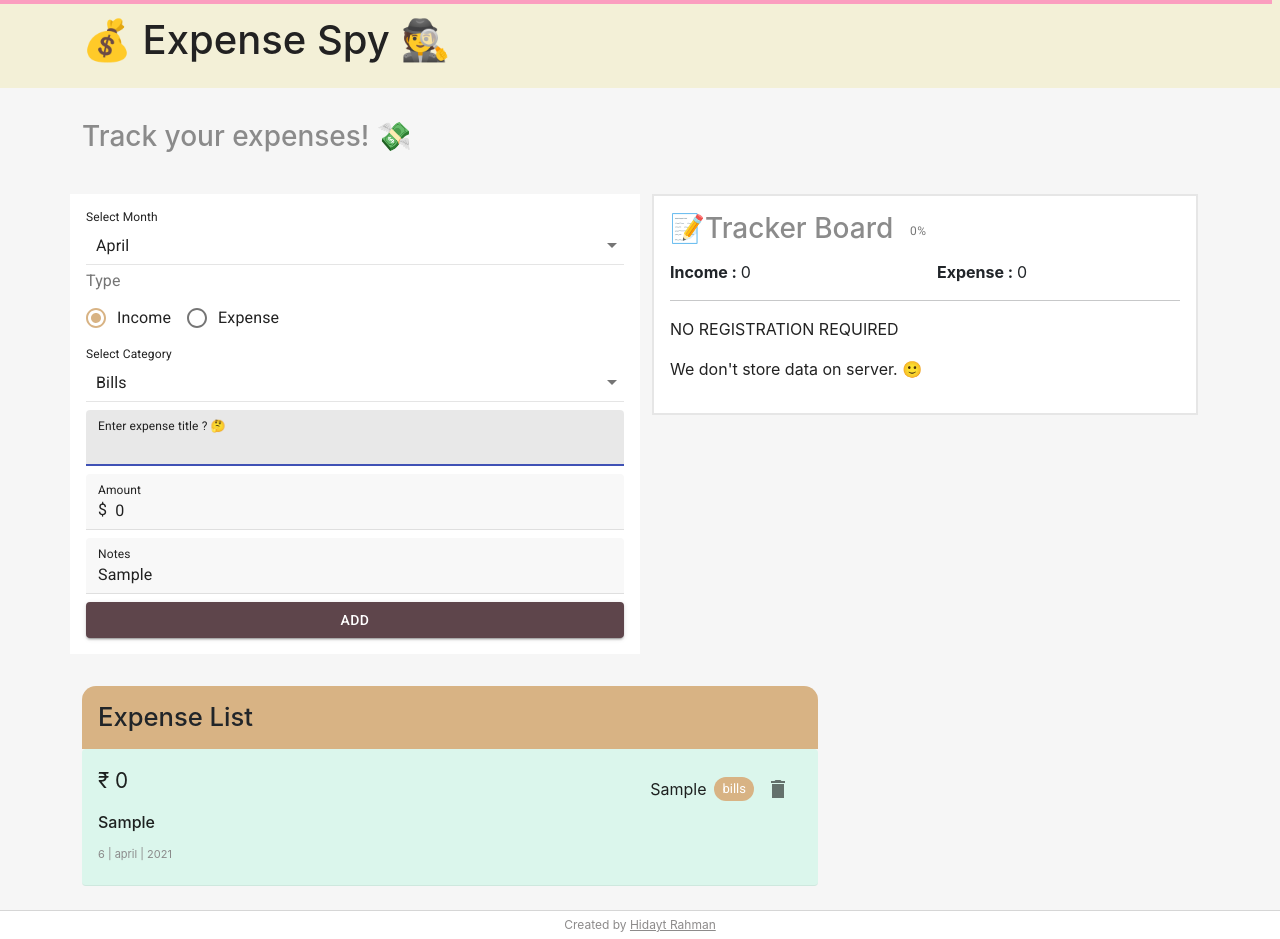
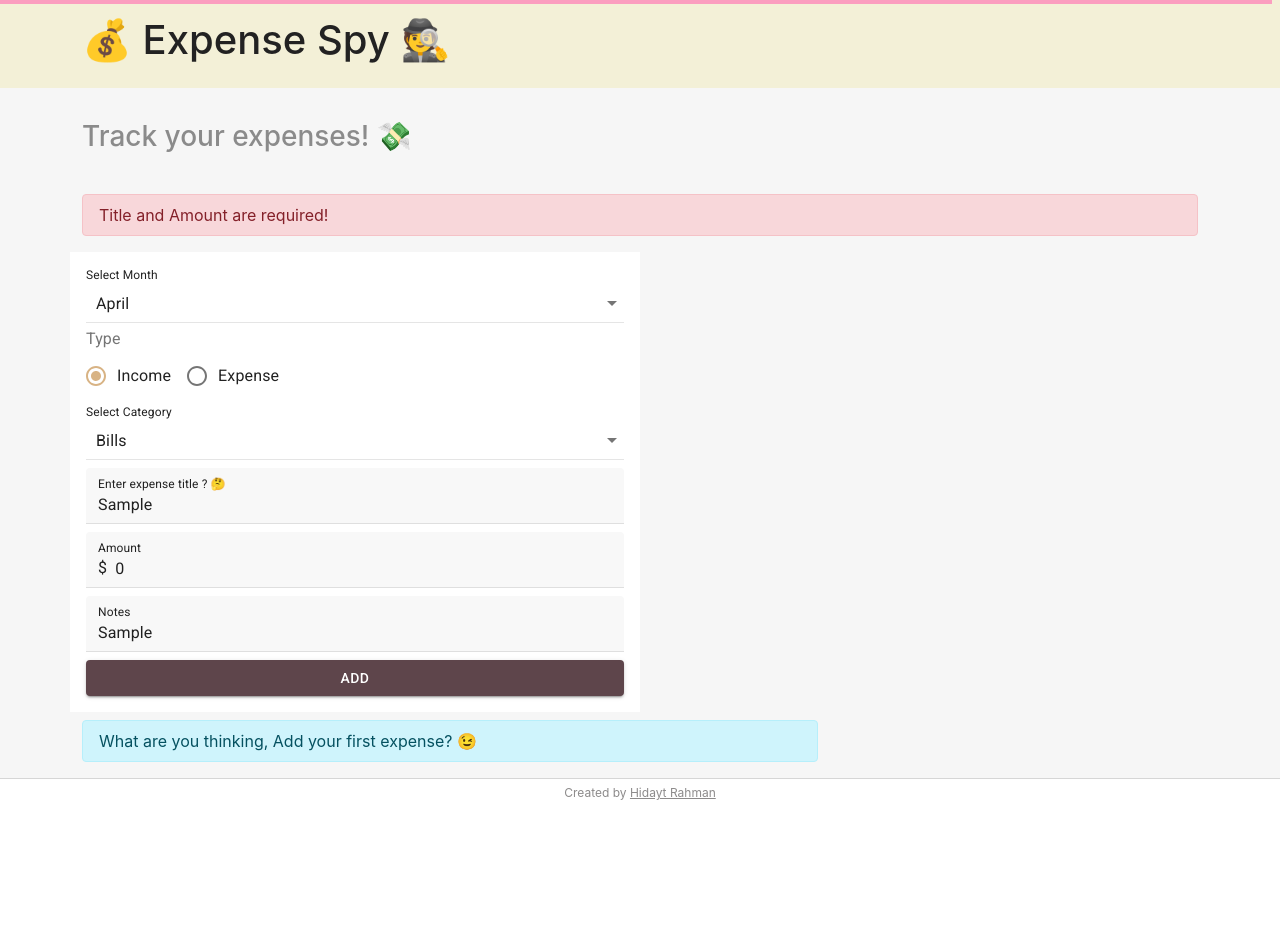
Before and after one commit to hidaytrahman/expenseSpy, a React (Create React App) app: page / in a window 1280 px wide. Both pictures are taken after typing "Sample", "Sample" into the empty fields and a click on the button "ADD". After the commit the page ends 807 px from the top, so only its background shows below. Built offline with nearby package versions, Linux system fonts and the light colour scheme.

Commit message:
title and amount validation

```diff
--- a/src/assets/scss/reset.scss
+++ b/src/assets/scss/reset.scss
@@ -64,4 +64,8 @@
     .MuiFormGroup-root {
             flex-direction: row;
     }
+
+    .alert {
+        padding: 0.5rem 1rem;
+    }
 }
--- a/src/components/tracker/AddItem.js
+++ b/src/components/tracker/AddItem.js
@@ -30,25 +30,33 @@ const AddItem = (props) => {
   const [trackerTitle, setTrackerTitle] = useState("");
   const [trackerAmount, setTrackerAmount] = useState(0);
   const [trackerNotes, setTrackerNotes] = useState("");
+  const [message, setMessage] = useState("");
 
   const onSubmit = (e) => {
     e.preventDefault();
 
+    if (trackerAmount && trackerTitle) {
       const trackerData = {
         trackerType,
         trackerMonth,
         trackerTitle,
         trackerAmount,
         trackerCategory,
-        trackerNotes
-    }
+        trackerNotes,
+      };
 
       console.log(" trackerData ", trackerData);
 
       props.addItem(trackerData);
 
-    refTodo.current.value = "";
+      setTrackerTitle("");
+      refTodo.current.value= "";
       refTodo.current.focus();
+
+      setMessage("");
+    } else {
+      setMessage("Title and Amount are required!");
+    }
   };
 
   const categoryList = [
@@ -82,6 +90,7 @@ const AddItem = (props) => {
 
   return (
     <form onSubmit={onSubmit}>
+      {message && <div className="alert alert-danger">{ message }</div>}
       <div className="row">
         <div className="custom-panel col-sm-6 mb-2">
           <FormControl className="mb-2" fullWidth>
```
Lines whose indentation alone changed are shown as unchanged.
